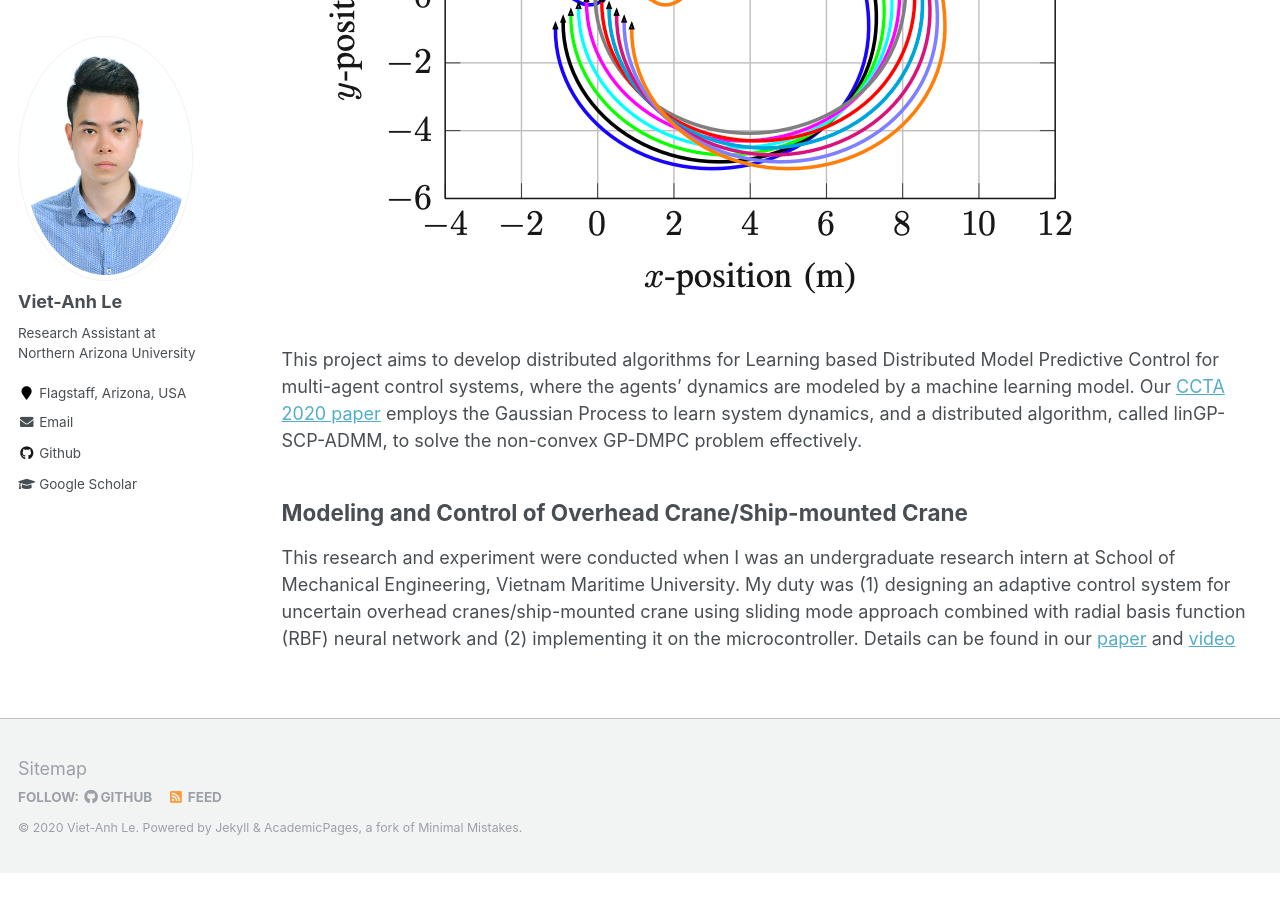
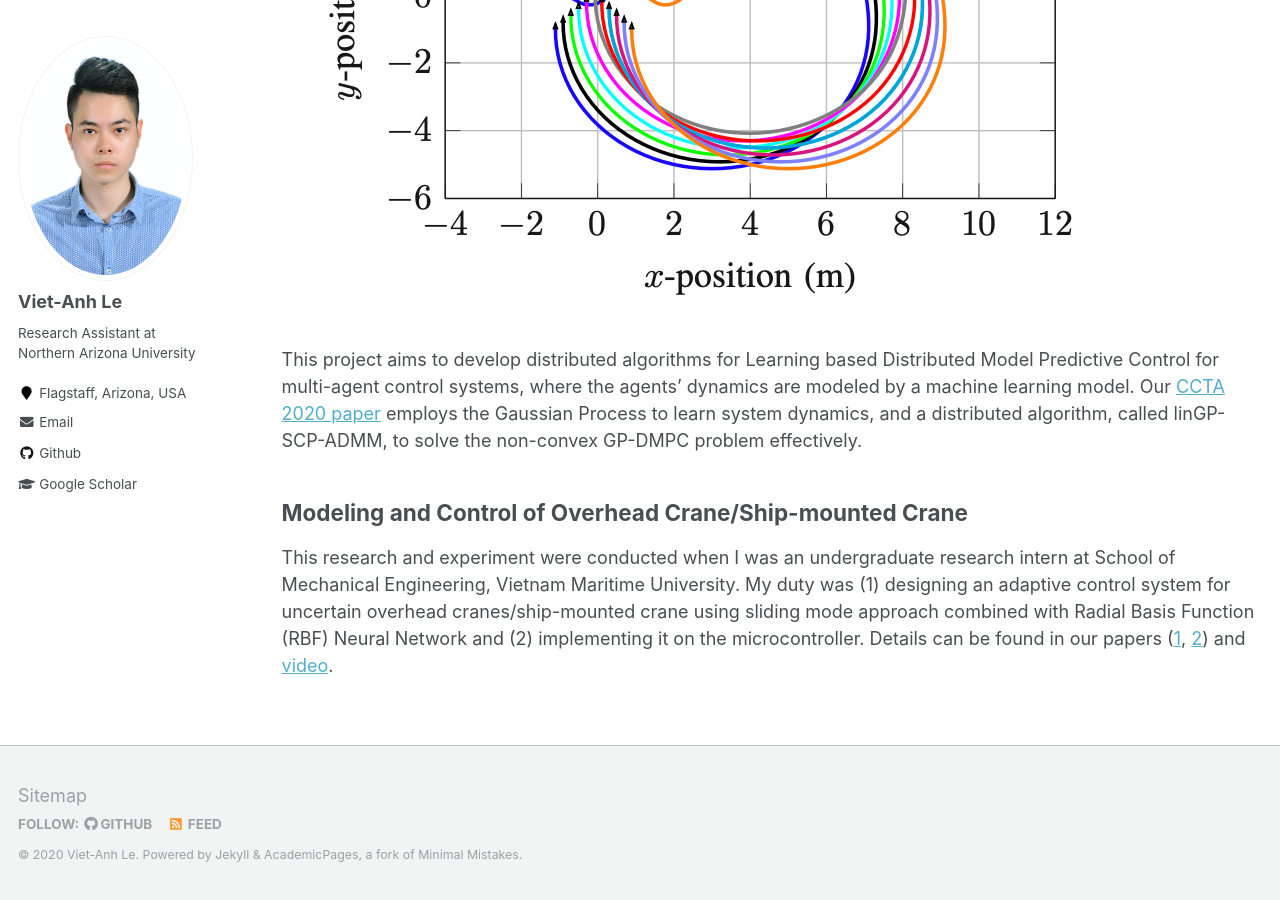
Before and after one commit to vietanhle0101/vietanhle0101.github.io, a Jekyll site: the page built from _pages/projects.md, in a window 1280 px wide and 900 px high, scrolled down 1057 px. Built offline with Jekyll 4.4.1, drawn with Linux system fonts in a browser that asks for light colours; before the commit the page ends 1930 px from its top, so only the background shows below that.

Commit message:
projects

```diff
--- a/_pages/projects.md
+++ b/_pages/projects.md
@@ -17,4 +17,4 @@ This project aims to develop distributed algorithms for Learning based Distribut
 
 ## Modeling and Control of Overhead Crane/Ship-mounted Crane
 
-This research and experiment were conducted when I was an undergraduate research intern at School of Mechanical Engineering, Vietnam Maritime University. My duty was (1) designing an adaptive control system for uncertain overhead cranes/ship-mounted crane using sliding mode approach combined with radial basis function (RBF) neural network and (2) implementing it on the microcontroller. Details can be found in our [paper](https://www.sciencedirect.com/science/article/abs/pii/S0888327018302322) and [video](https://www.youtube.com/watch?v=ZlF37IZh89Q)
+This research and experiment were conducted when I was an undergraduate research intern at School of Mechanical Engineering, Vietnam Maritime University. My duty was (1) designing an adaptive control system for uncertain overhead cranes/ship-mounted crane using sliding mode approach combined with Radial Basis Function (RBF) Neural Network and (2) implementing it on the microcontroller. Details can be found in our papers ([1](https://www.sciencedirect.com/science/article/abs/pii/S0888327018302322), [2](https://link.springer.com/article/10.1007/s11633-019-1174-y)) and [video](https://www.youtube.com/watch?v=ZlF37IZh89Q).
```
